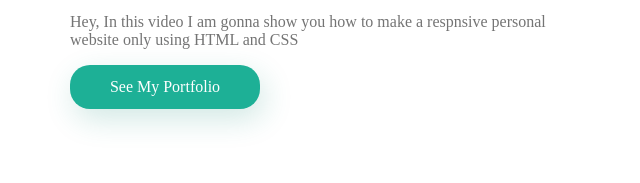
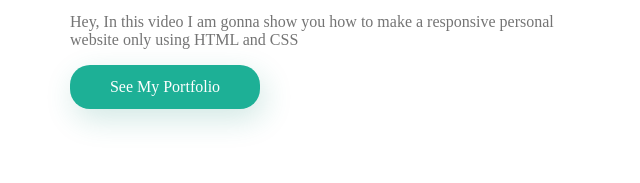
Before and after one commit to ShobaReddy/portfolio, a plain HTML site: page index.html in a window 1280 px wide. Shown: the part 379-562 px from the top of the page, 608-1248 px from the left. Drawn offline with Linux system fonts and the light colour scheme.

Commit message:
Update index.html

```diff
--- a/index.html
+++ b/index.html
@@ -41,7 +41,7 @@
                 <!--text------>
                 <div class="main-text">
                     <h1> Hello, I am Smith </h1>
-                    <p> Hey, In this video I am gonna show you how to make a respnsive personal website only using HTML and CSS</p>
+                    <p> Hey, In this video I am gonna show you how to make a responsive personal website only using HTML and CSS</p>
                     <!--btn------->
                     <a href="#" class="portfolio-btn"> See My Portfolio </a>
                 </div>
```
